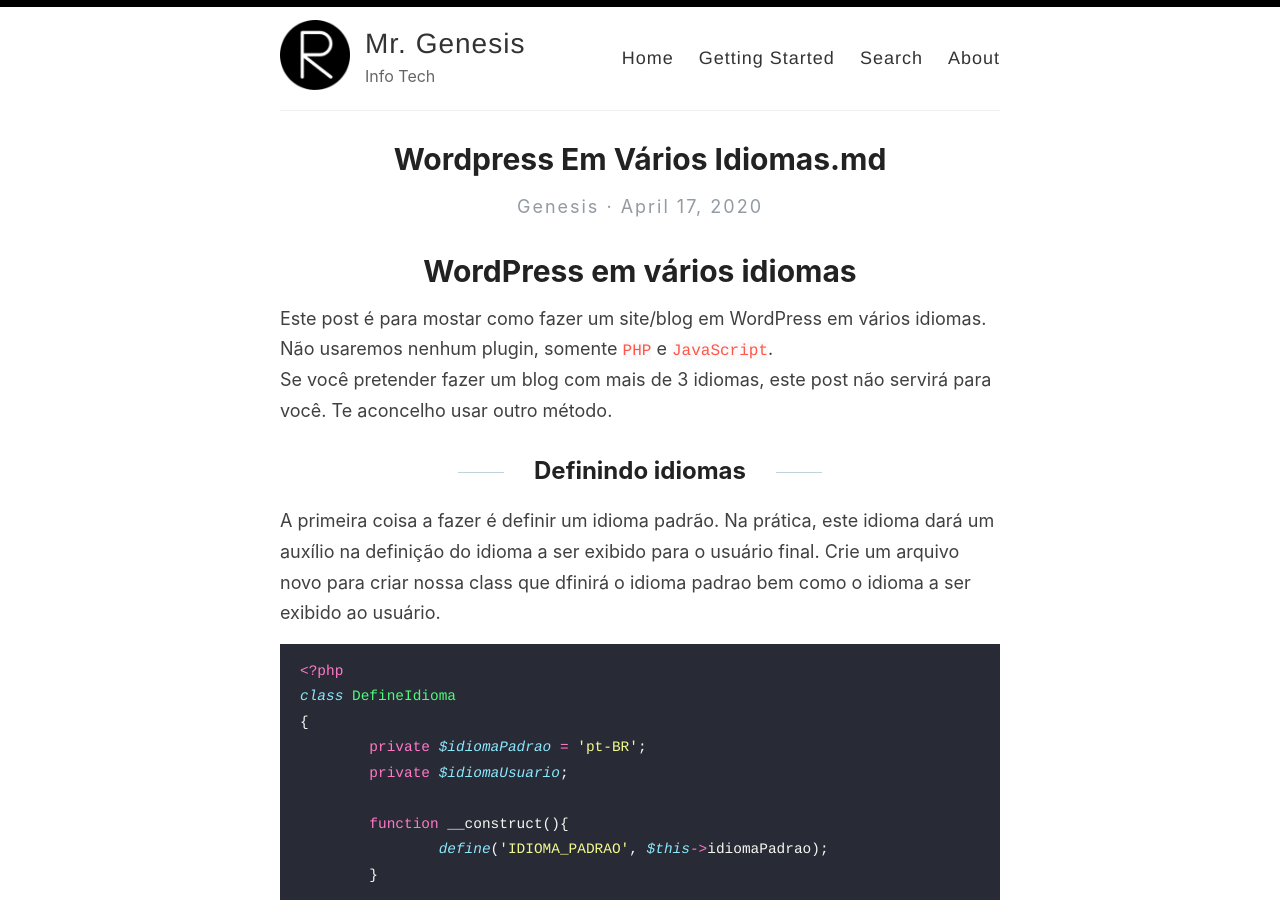
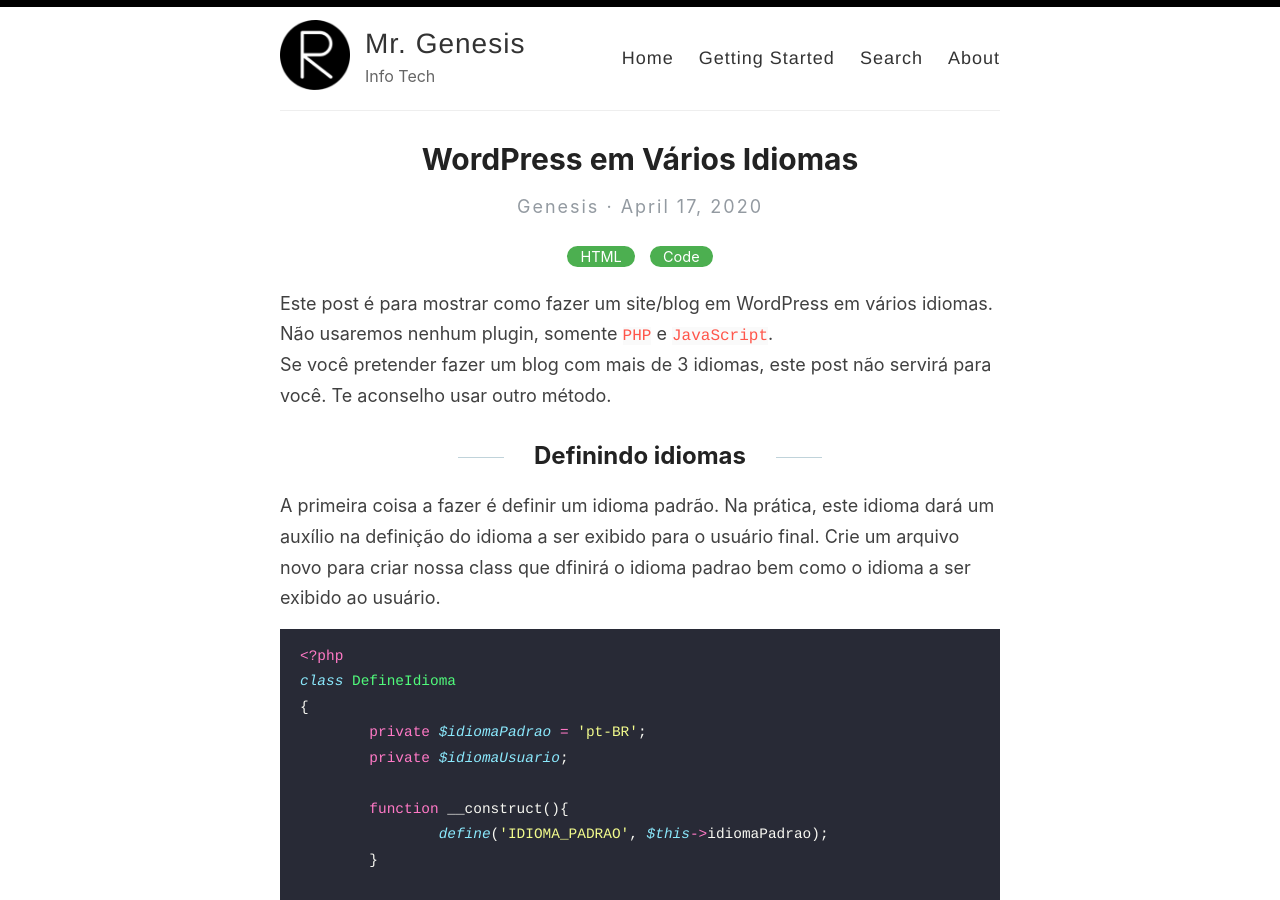
Before and after one commit to mrgenesis/mrgenesis, a Jekyll site: the page built from _posts/2020-04-17-WordPress-em-Vários-Idiomas.md.md, in a window 1280 px wide and 900 px high. Built offline with Jekyll 4.4.1, drawn with Linux system fonts in a browser that asks for light colours; our own code applies the rules of GitHub Pages for plain Markdown files; comment, search, counter and statistics services are not loaded; part of the change alters nothing that is shown.

Commit message:
_posts/2020-04-17-WordPress-em-Vários-Idiomas.md.md updated from https://stackedit.io/

```diff
--- a/_posts/2020-04-17-WordPress-em-Vários-Idiomas.md.md
+++ b/_posts/2020-04-17-WordPress-em-Vários-Idiomas.md.md
@@ -1,9 +1,11 @@
-
-
-
-# WordPress em vários idiomas
-Este post é para mostar como fazer um site/blog em WordPress em vários idiomas. Não usaremos nenhum plugin, somente `PHP` e `JavaScript`.
-Se você pretender fazer um blog com mais de 3 idiomas, este post não servirá para você. Te aconcelho usar outro método.
+---
+layout: post
+title:  WordPress em Vários Idiomas
+categories: [HTML,Code]
+excerpt: Neste post me proponho a apresentar para você uma maneira simples de criar um sistema multilíngua em seu WordPress. Será fácil de criar e de gerenciar desde que você mantenha apenas dois ou três idiomas.
+---
+Este post é para mostrar como fazer um site/blog em WordPress em vários idiomas. Não usaremos nenhum plugin, somente `PHP` e `JavaScript`.
+Se você pretender fazer um blog com mais de 3 idiomas, este post não servirá para você. Te aconselho usar outro método.
 
 ## Definindo idiomas
 A primeira coisa a fazer é definir um idioma padrão. Na prática, este idioma dará um auxílio na definição do idioma a ser exibido para o usuário final.
@@ -374,5 +376,5 @@ No fim das contas, a variável `valor` terá um valor semelhante a este:
 
 Estas informações serão processadas em `archive-mudaridioma.php`.
 <!--stackedit_data:
-eyJoaXN0b3J5IjpbMTczNjE3MTY0OV19
+eyJoaXN0b3J5IjpbLTU5MjE5MDM2NSwxNzM2MTcxNjQ5XX0=
 -->
```
